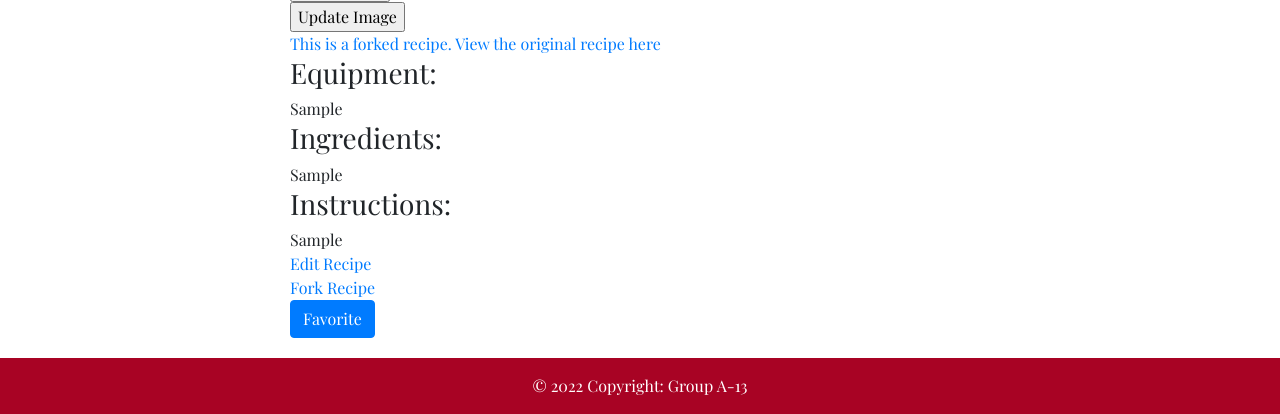
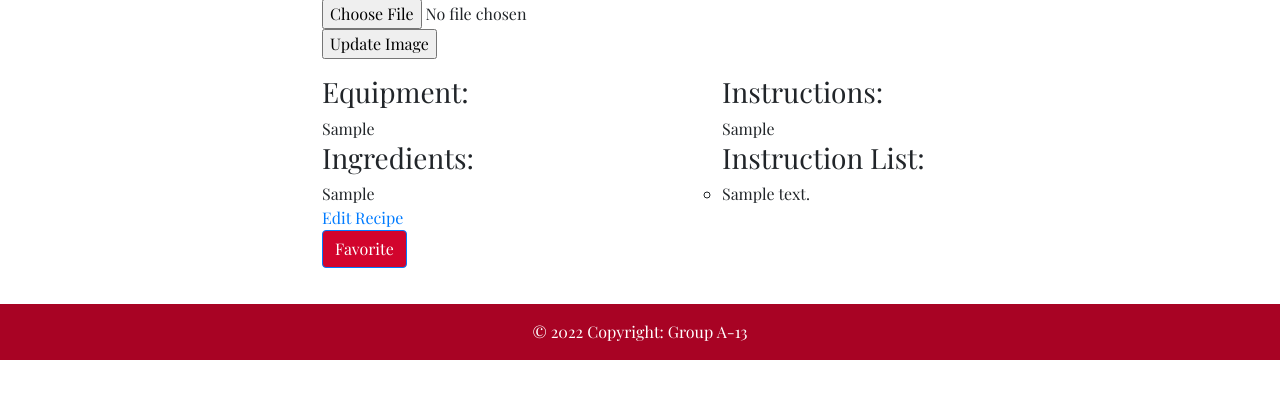
Before and after one commit to uva-cs3240-s22/group-project-a-13, a Django app: page /recipes/1/ in a window 1280 px wide. Shown: the part 596-1010 px from the top of the page. After the commit the page ends 956 px from the top, so only its background shows below. Run offline with Django 4.2, Linux system fonts and the light colour scheme; tables that the repository leaves empty hold one stand-in row (values such as "Sample post"); some libraries are stand-ins or nearby versions.

Commit message:
format detail.html page

```diff
--- a/recipes/templates/recipes/detail.html
+++ b/recipes/templates/recipes/detail.html
@@ -2,59 +2,97 @@
 
 {% block content %}
 {% load socialaccount %}
+{% load static %}
 
 <html>
+
+
+<style type = 'text/css'>
+       .right{
+           padding-left: 600px;
+           width: 1000px;
+           height: 415px;
+       }
+</style>
+
+
 <head>
+
+    <ul style = "display: inline-block; width: 100%;">
+        <div style="float: left">
+            <img src="https://wordofmouth-images.s3.us-east-2.amazonaws.com/{{ recipe.recipe_image }}" width = "575" height = "415" />
+            <form action = "{% url 'edit_image' recipe.id %}" method = "post" enctype="multipart/form-data">
+                {% csrf_token %}
+                <input id="recipe_image" type="file" accept="image/*" name="recipe_image"/>
+                <br>
+                <input type = "submit" value = "Update Image">
+            </form>
+        </div>
+
+        <div class="right">
             <h1 class = "font-weight-bold">
                     {{ recipe.recipe_name }}
             </h1>
             <h3>Description: </h3>
             <p>{{ recipe.recipe_description }}</p>
             <!-- <a href = "{% url 'edit_description' recipe.id %}">Edit Description</a> -->
-    <img src="https://wordofmouth-images.s3.us-east-2.amazonaws.com/{{ recipe.recipe_image }}" width = "250" height = "250" />
-    <br>
-    <form action = "{% url 'edit_image' recipe.id %}" method = "post" enctype="multipart/form-data">
-        {% csrf_token %}
-        <input id="recipe_image" type="file" accept="image/*" name="recipe_image"/>
-        <br>
-        <input type = "submit" value = "Update Image">
-    </form>
+            <a href = "{% url 'edit_description' recipe.id %}">Edit Description</a>
+
+            <div style = "display: inline-block; width: 100%;">
+                <div style="display:float-left">
+                    <a href = "{% url 'fork' recipe.id %}"><img src="{% static 'recipes/images/fork-logo.jpeg' %}"style="max-width:15%;" ></a>
+                </div>
+                <div style="color: #D2042D;">
+                    <p>Fork this recipe</p>
+                </div>
+            </div>
+
+            {% if recipe.recipe_reference %}
+                <a href = "{% url 'detail' recipe.recipe_reference %}">Forked! View the original recipe here</a>
+            {% endif %}
+        </div>
+
+    </ul>
 
 </head>
 <body>
 
-    <div class = "text-left" id = "recipe-info">
+    <ul id = "recipe-info" style = "display: inline-block; width: 100%;">
+        <div style="float: left; width: 400px;">
+            <h3>Equipment: </h3>
+            {{ recipe.recipe_equipment }}
+            <h3>Ingredients: </h3>
+            {{ recipe.recipe_ingredients }}
+            <br>
+            <a href = "{% url 'edit_recipe' recipe.id %}">Edit Recipe</a>
+            <br>
+            <form action="{% url 'favorite_recipe' %}" method="post">
+                {% csrf_token %}
+                {% if is_favorited %}
+                    <button type="submit" name="recipe_id" value="{{ recipe.id }}" class="btn btn-primary" style="background-color:gray">Unfavorite</button>
+                {% else %}
+                    <button type="submit" name="recipe_id" value="{{ recipe.id }}" class="btn btn-primary" style="background-color:#D2042D">Favorite</button>
+                {% endif %}
+            </form>
+        </div>
 
-        {% if recipe.recipe_reference %}
-        <a href = "{% url 'detail' recipe.recipe_reference %}">This is a forked recipe. View the original recipe here</a>
-        {% endif %}
-
-        <h3>Equipment: </h1>
-             {{ recipe.recipe_equipment }}
-         <h3>Ingredients: </h1>
-            {{ recipe.recipe_ingredients }}
-        <h3>Instructions: </h1>
-            {{ recipe.recipe_instructions }}
-        <br>
+        <div style="white-space: normal; padding-left: 300px; width: 1000px;">
              <!-- <h3>Instruction List: </h3> -->
                 <!-- <ul>
                     {% for ri in recipe.recipeinstruction_set.all %}
                         <li>{{ ri.instruction_text }}</li>
                     {% endfor %}
                 </ul> -->
-        <a href = "{% url 'edit_recipe' recipe.id %}">Edit Recipe</a>
-        <br>
-        <a href = "{% url 'fork' recipe.id %}">Fork Recipe</a>
-        </br>
-        <form action="{% url 'favorite_recipe' %}" method="post">
-            {% csrf_token %}
-            {% if is_favorited %}
-                <button type="submit" name="recipe_id" value="{{ recipe.id }}" class="btn btn-primary" style="background-color:gray">Unfavorite</button>
-            {% else %}
-                <button type="submit" name="recipe_id" value="{{ recipe.id }}" class="btn btn-primary">Favorite</button>
-            {% endif %}
-        </form>
+            <h3>Instructions: </h3>
+                {{ recipe.recipe_instructions }}
+            <h3>Instruction List: </h3>
+            <ul>
+                {% for ri in recipe.recipeinstruction_set.all %}
+                    <li>{{ ri.instruction_text }}</li>
+                {% endfor %}
+            </ul>
         </div>
+    </ul>
 
 </body>
 </html>
```
Also changed, not shown: recipes/static/recipes/images/fork-logo.jpeg (added). Lines whose indentation alone changed are shown as unchanged.
